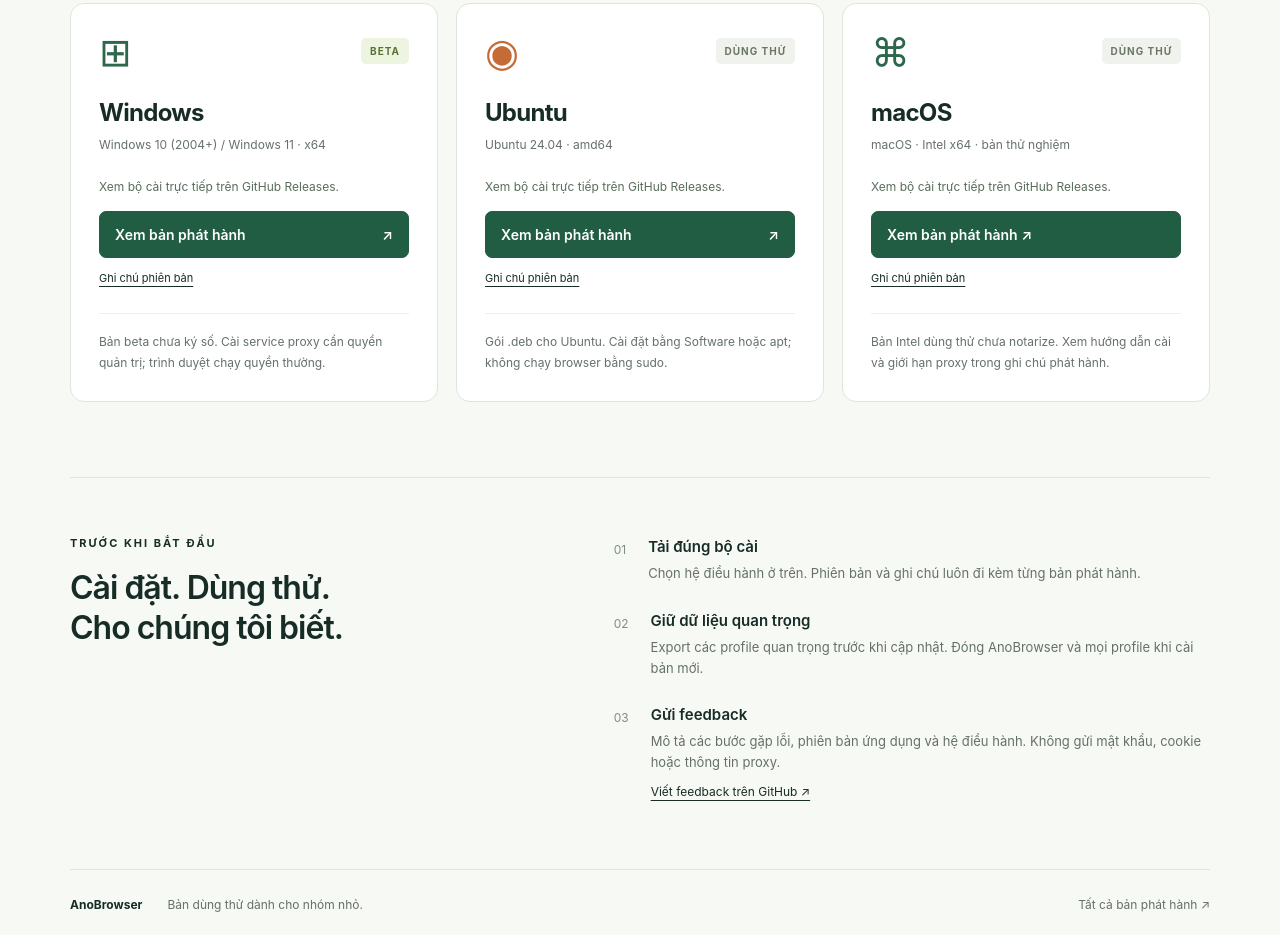
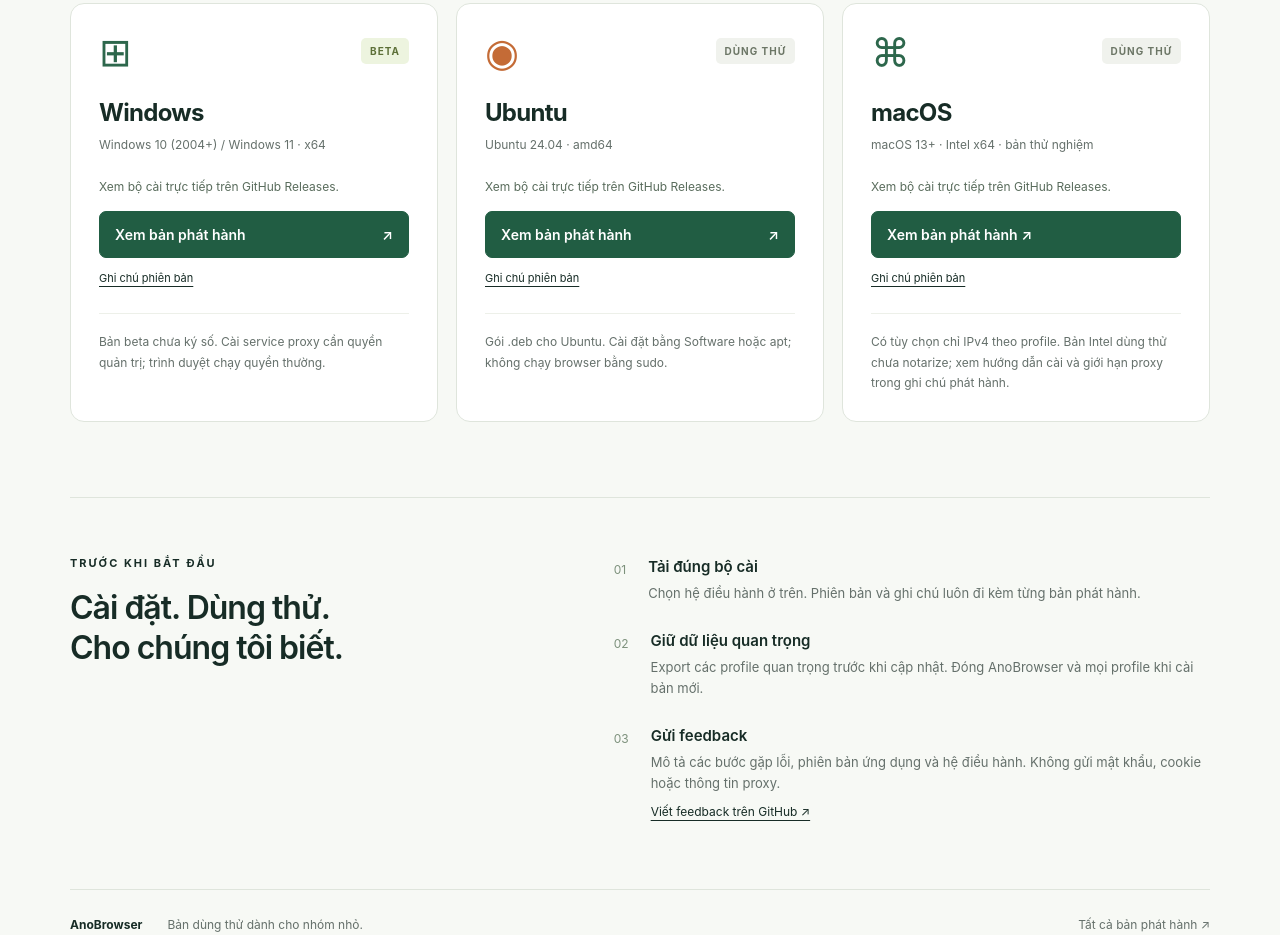
Before and after one commit to tan318226-hub/AnoBrowser-downloads, a plain HTML site: page index.html in a window 1280 px wide. Shown: the part 798-1733 px from the top of the page. Drawn offline with Linux system fonts and the light colour scheme; no server answers.

Commit message:
Update macOS download information for 1.0.2

```diff
--- a/index.html
+++ b/index.html
@@ -20,7 +20,7 @@
       <div class="cards">
         <article class="card" data-platform="windows"><div class="card-top"><span class="os-symbol" aria-hidden="true">⊞</span><span class="badge">BETA</span></div><h3>Windows</h3><p class="requirements">Windows 10 (2004+) / Windows 11 · x64</p><p class="release-status" aria-live="polite">Đang kiểm tra bộ cài…</p><a class="download-button" href="https://github.com/tan318226-hub/AnoBrowser-downloads/releases" data-download>Xem bản phát hành <span aria-hidden="true">↗</span></a><div class="file-links"><a data-notes href="https://github.com/tan318226-hub/AnoBrowser-downloads/releases">Ghi chú phiên bản</a><a data-checksum hidden>SHA256</a></div><p class="card-note">Bản beta chưa ký số. Cài service proxy cần quyền quản trị; trình duyệt chạy quyền thường.</p></article>
         <article class="card" data-platform="ubuntu"><div class="card-top"><span class="os-symbol ubuntu-symbol" aria-hidden="true">◉</span><span class="badge neutral">DÙNG THỬ</span></div><h3>Ubuntu</h3><p class="requirements">Ubuntu 24.04 · amd64</p><p class="release-status" aria-live="polite">Đang kiểm tra bộ cài…</p><a class="download-button" href="https://github.com/tan318226-hub/AnoBrowser-downloads/releases" data-download>Xem bản phát hành <span aria-hidden="true">↗</span></a><div class="file-links"><a data-notes href="https://github.com/tan318226-hub/AnoBrowser-downloads/releases">Ghi chú phiên bản</a><a data-checksum hidden>SHA256</a></div><p class="card-note">Gói .deb cho Ubuntu. Cài đặt bằng Software hoặc apt; không chạy browser bằng sudo.</p></article>
-        <article class="card" data-platform="macos"><div class="card-top"><span class="os-symbol" aria-hidden="true">⌘</span><span class="badge neutral">DÙNG THỬ</span></div><h3>macOS</h3><p class="requirements">macOS · Intel x64 · bản thử nghiệm</p><p class="release-status" aria-live="polite">Đang kiểm tra bộ cài…</p><a class="download-button" href="https://github.com/tan318226-hub/AnoBrowser-downloads/releases" data-download>Xem bản phát hành ↗</a><div class="file-links"><a data-notes href="https://github.com/tan318226-hub/AnoBrowser-downloads/releases">Ghi chú phiên bản</a><a data-checksum hidden>SHA256</a></div><p class="card-note">Bản Intel dùng thử chưa notarize. Xem hướng dẫn cài và giới hạn proxy trong ghi chú phát hành.</p></article>
+        <article class="card" data-platform="macos"><div class="card-top"><span class="os-symbol" aria-hidden="true">⌘</span><span class="badge neutral">DÙNG THỬ</span></div><h3>macOS</h3><p class="requirements">macOS 13+ · Intel x64 · bản thử nghiệm</p><p class="release-status" aria-live="polite">Đang kiểm tra bộ cài…</p><a class="download-button" href="https://github.com/tan318226-hub/AnoBrowser-downloads/releases" data-download>Xem bản phát hành ↗</a><div class="file-links"><a data-notes href="https://github.com/tan318226-hub/AnoBrowser-downloads/releases">Ghi chú phiên bản</a><a data-checksum hidden>SHA256</a></div><p class="card-note">Có tùy chọn chỉ IPv4 theo profile. Bản Intel dùng thử chưa notarize; xem hướng dẫn cài và giới hạn proxy trong ghi chú phát hành.</p></article>
       </div>
       <noscript><p class="notice">Bạn có thể tải bộ cài trực tiếp tại <a href="https://github.com/tan318226-hub/AnoBrowser-downloads/releases">GitHub Releases</a>.</p></noscript>
     </section>
```
Also changed, not shown: 1 other file.
